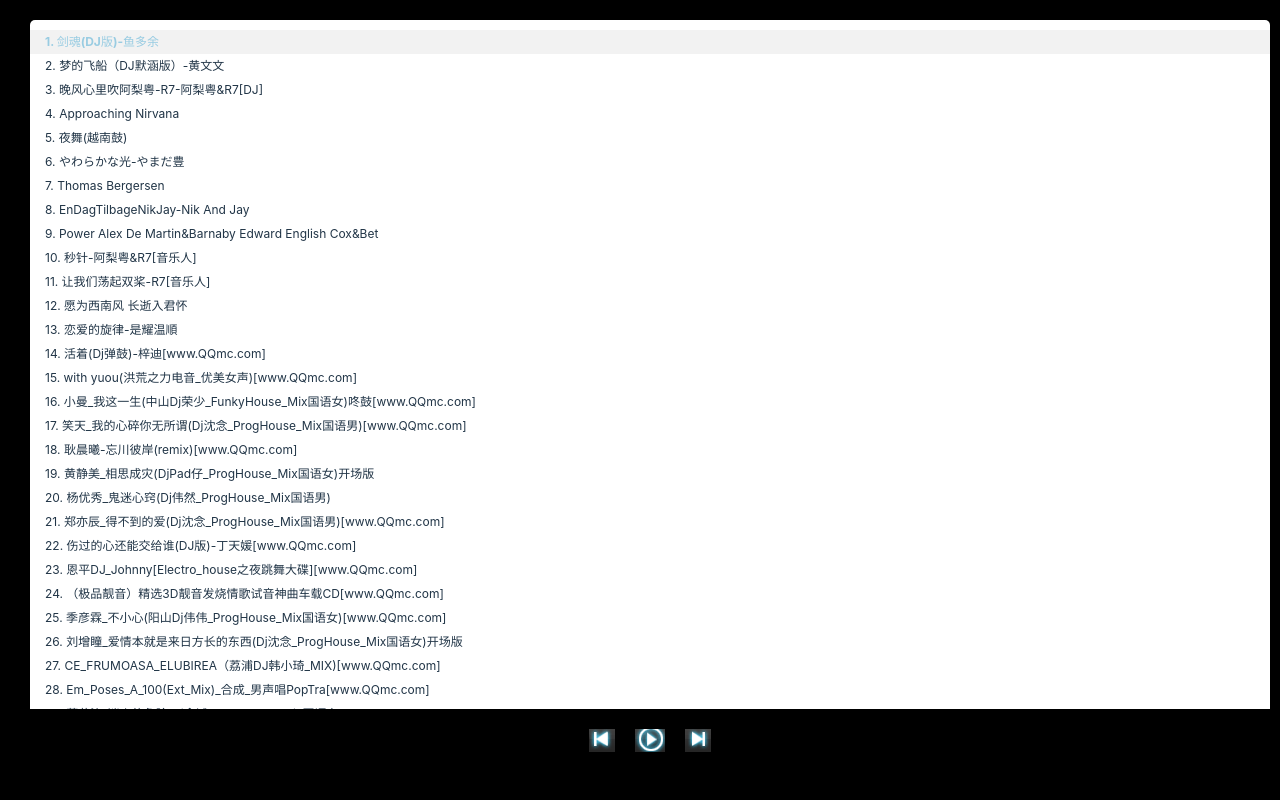
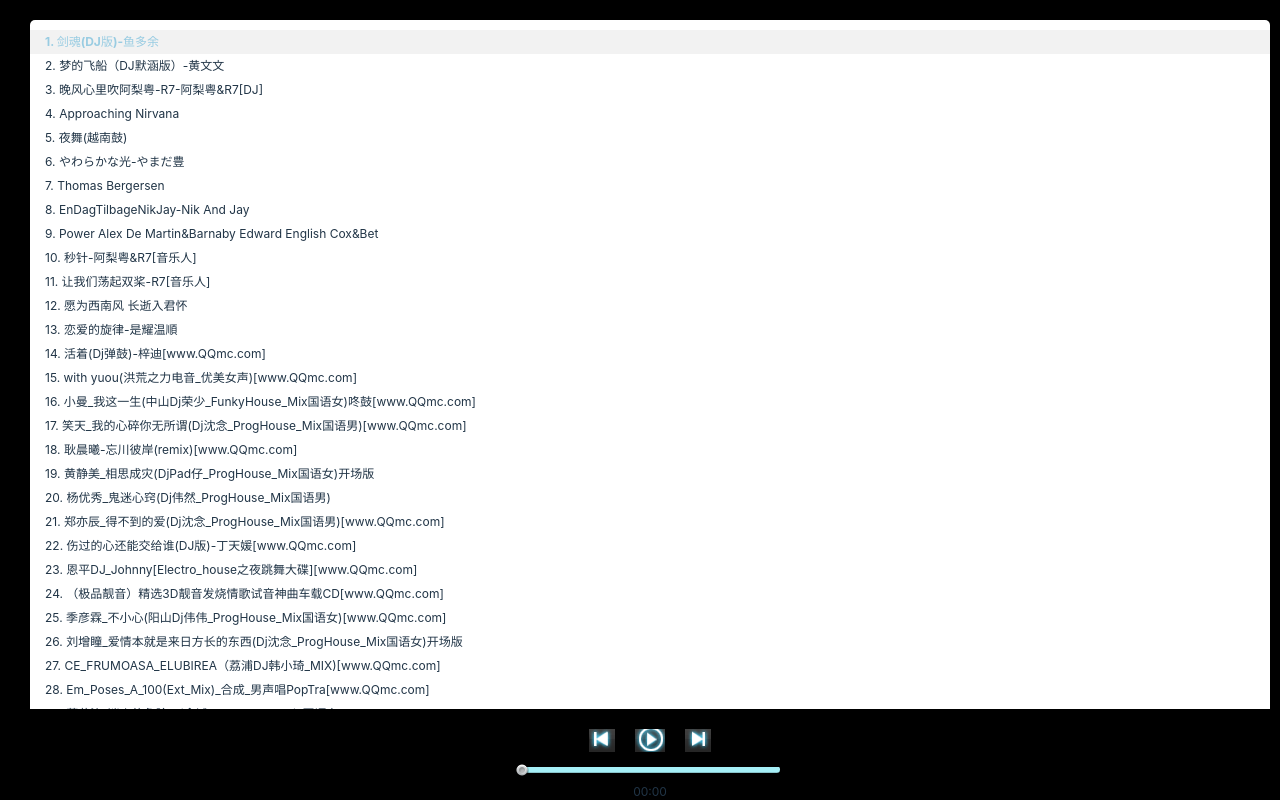
Before and after one commit to magicalcosmos/musicplayer-chrome-extension, a React (Vite) app: page / in a window 1280 px wide. Built offline with nearby package versions, Linux system fonts and the light colour scheme.

Commit message:
show play progress

```diff
--- a/src/App.tsx
+++ b/src/App.tsx
@@ -118,9 +118,7 @@ function App() {
           }
           <a href="#" className="next mode-bg" title="下一曲" onClick={() => { nextMusic()}}></a>
         </div>
-        {
-          play ?
-          <>
+
         <div className="info">
           <div className="tracks bg">
             <div className="download-bar bg" style={{ width: '100%'}}>
@@ -135,9 +133,7 @@ function App() {
           </div>
         </div>
         <span>{ audioId && conversion(audioId.duration) }</span>
-            </>
-            : ''
-        }
+
       </section>
       <ul className="song-list" id="songListId">
         {
```
Lines whose indentation alone changed are shown as unchanged.
